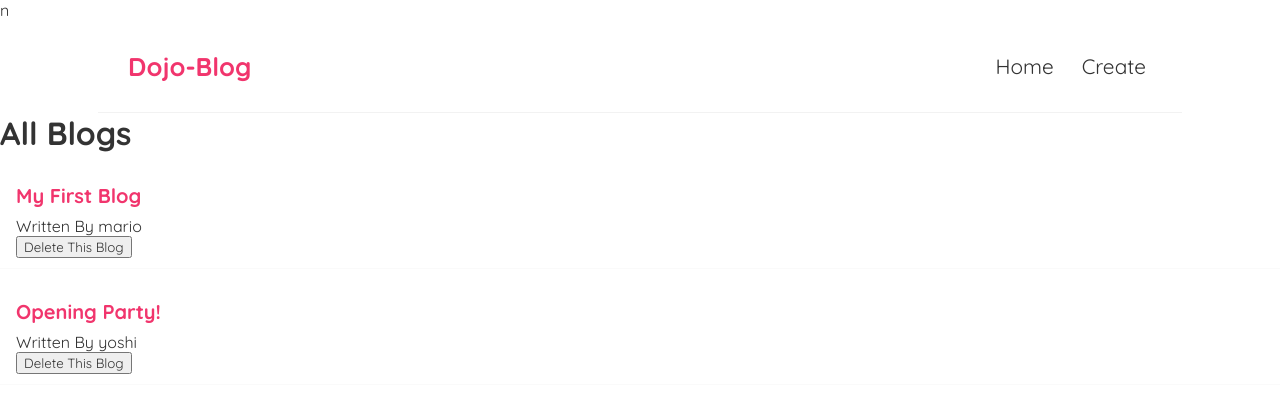
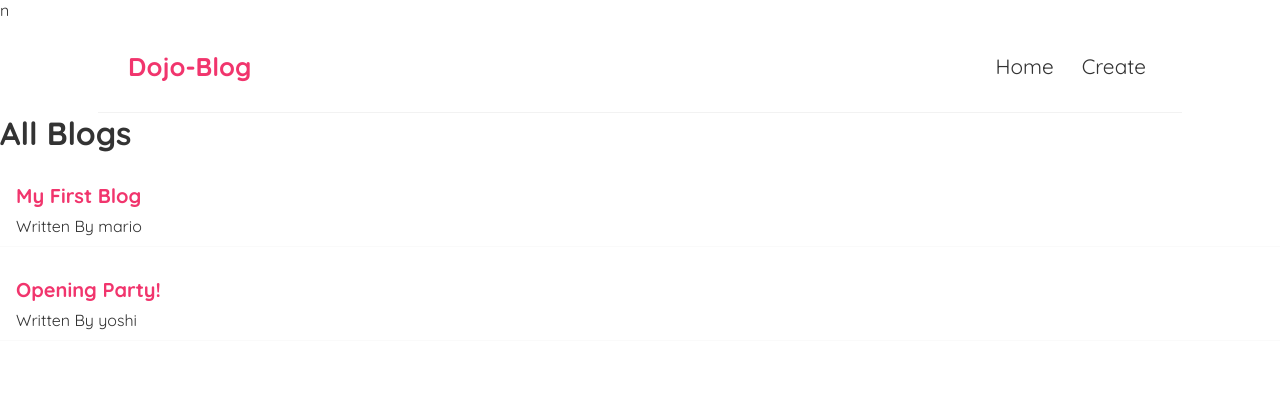
Before and after one commit to Kanwarbir02/dojo-bloG, a React (Create React App) app: page / in a window 1280 px wide. Shown: the top 412 px of the page. Built offline with nearby package versions, Linux system fonts and the light colour scheme; data requests are answered from the project's data file.

Commit message:
Compile useEffect logic into custom hook: UseFetch

```diff
--- a/src/Homepage.js
+++ b/src/Homepage.js
@@ -1,43 +1,26 @@
 import {useState, useEffect} from "react";
 import BlogList from "./blog_list";
+import useFetch from "./useFetch";
 
 const Homepage = () => {
-    const [blogs, setBlogs] = useState(null);
-    const [isPending, setIsPending] = useState(true);
-    const [error, setError] = useState(null);
 
-    const handleDelete = (deleteId) => {
-        // This line of code makes a new array of blogs, filering out the ones not to be deleted
-        const newBlogs = blogs.filter((blog) => blog.id !== deleteId);
-        setBlogs(newBlogs);
-    }
+  const {data: blogs, isPending, error}= useFetch();
+
+    // const handleDelete = (deleteId) => {
+    //     // This line of code makes a new array of blogs, filering out the ones not to be deleted
+    //     const newBlogs = blogs.filter((blog) => blog.id !== deleteId);
+    //     setData(newBlogs);
+    // }
 
 
-    useEffect(() => {
-        fetch('http://localhost:8000/blogs')
-            .then(res => {
-                if(res.ok !== true){
-                  throw Error("not able to fetch data from json...");
-                }
-                return res.json();
-            })
-            .then(data => {
-                setBlogs(data);
-                setIsPending(false)
-                setError(null)
-            })
-            .catch(err => {
-                setError(err.message);
-                setIsPending(false);
-            })
-      }, [])
+
 
     return (
 
         <div className="home">
           {error && <h2>not able to fetch data from json...</h2>}
           {isPending && <h2>Loading blogs...</h2>}
-          {blogs && <BlogList blogs={blogs} title="All Blogs" handleDelete = {handleDelete}/> }
+          {blogs && <BlogList blogs={blogs} title="All Blogs"/> }
 
         {/* <BlogList blogProp={blogs.filter((blog) => blog.author.toLowerCase() === "jake")} title="Jake's Blogs" /> */}
 
--- a/src/blog_list.js
+++ b/src/blog_list.js
@@ -12,7 +12,7 @@ const BlogList = (props) => {
 
                 <h2>{blog.title}</h2>
                 <p>Written By {blog.author}</p>
-                <button onClick={() => handleDelete(blog.id)}>Delete This Blog</button>
+                {/* <button onClick={() => handleDelete(blog.id)}>Delete This Blog</button> */}
             </div>
         ))}
         </div>
--- /dev/null
+++ b/src/useFetch.js
@@ -0,0 +1,31 @@
+import {useState, useEffect} from "react";
+
+const useFetch = () => {
+
+    const [data, setData] = useState(null);
+    const [isPending, setIsPending] = useState(true);
+    const [error, setError] = useState(null);
+
+    useEffect(() => {
+        fetch('http://localhost:8000/blogs')
+            .then(res => {
+                if(res.ok !== true){
+                  throw Error("not able to fetch data from json...");
+                }
+                return res.json();
+            })
+            .then(data => {
+                setData(data);
+                setIsPending(false)
+                setError(null)
+            })
+            .catch(err => {
+                setError(err.message);
+                setIsPending(false);
+            })
+      }, [])
+
+      return {data,isPending,error}
+}
+
+export default useFetch;
```
